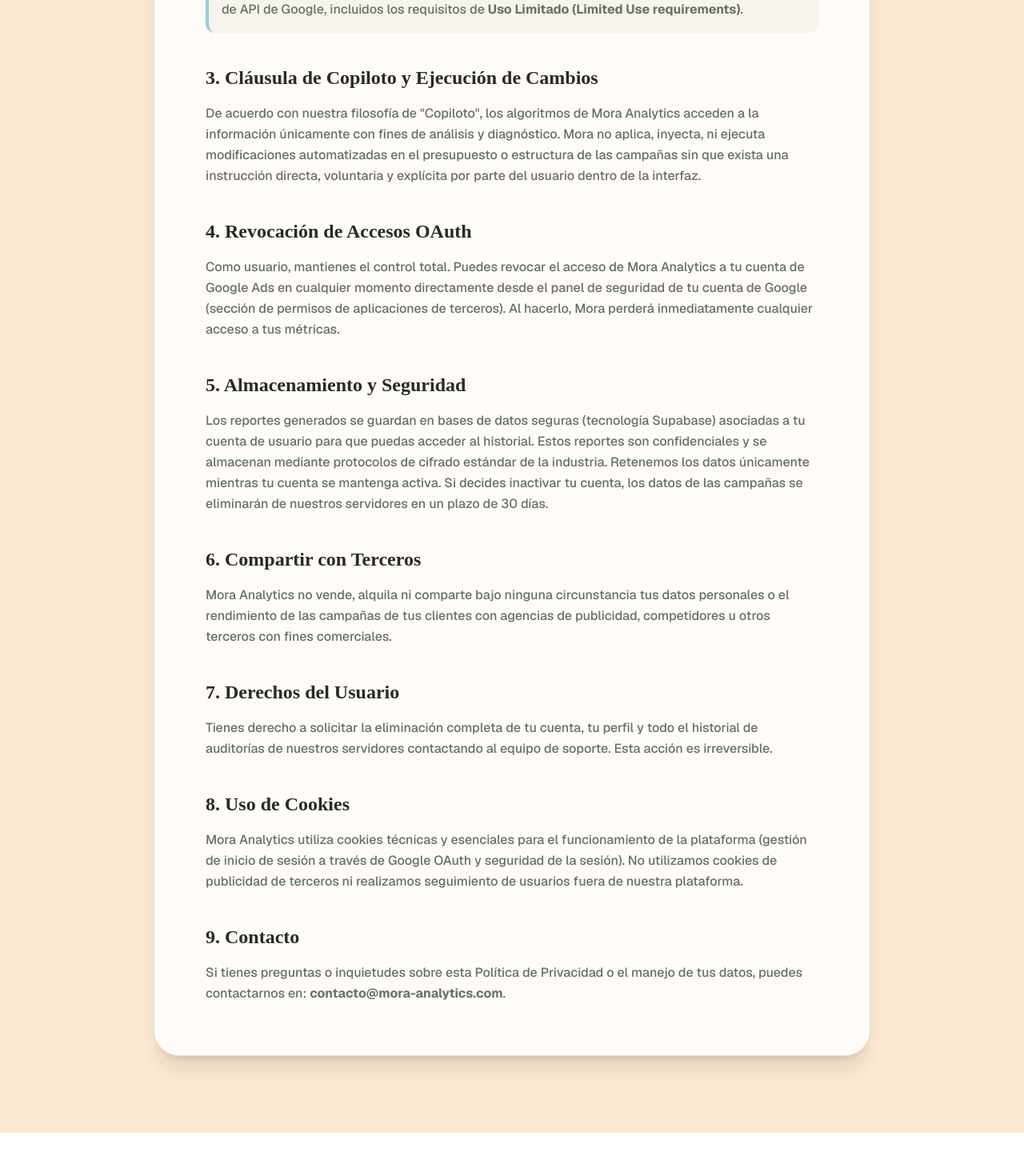
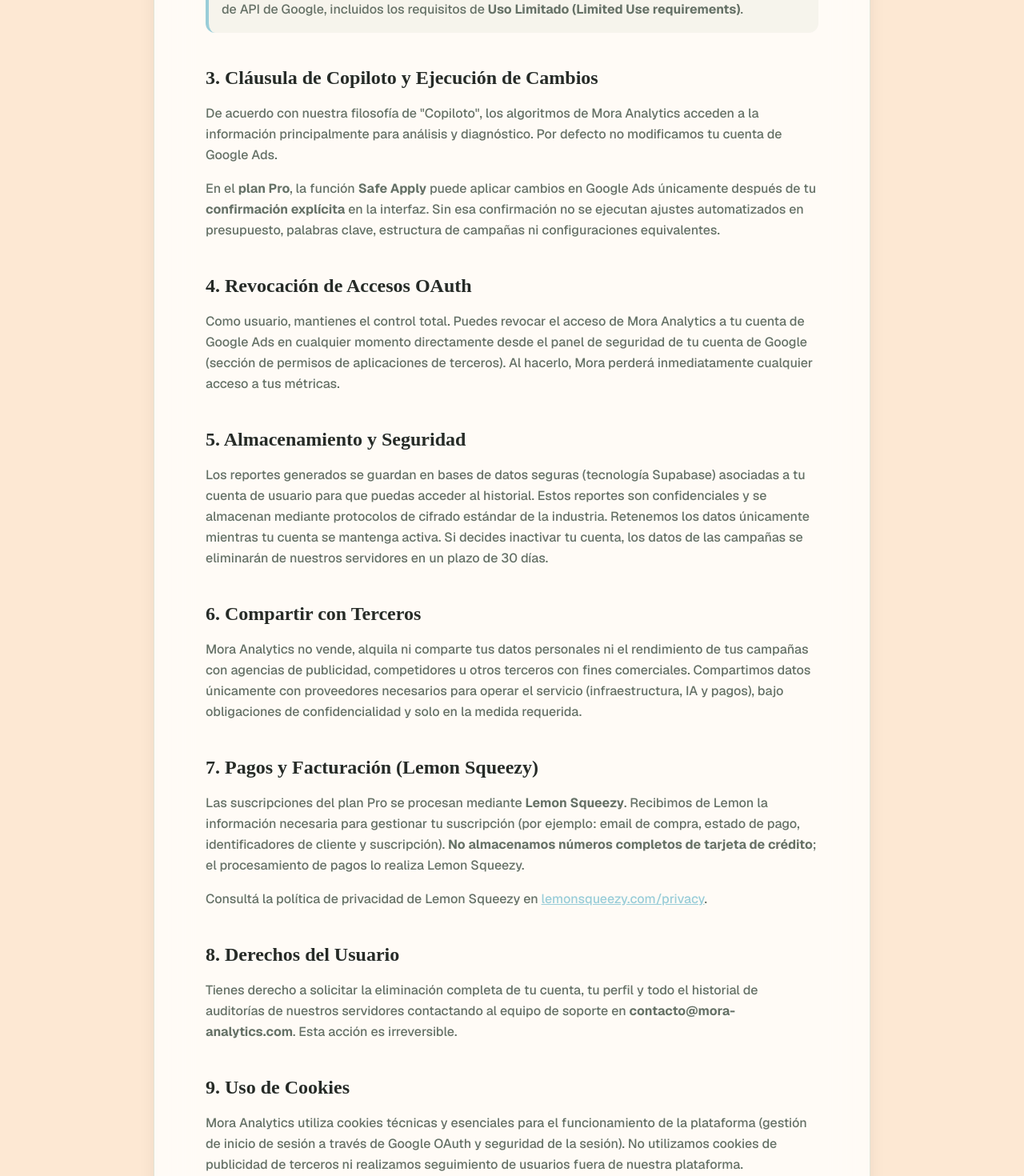
Before and after one commit to joelradolci-byte/morads, a Next.js app: page /privacidad in a window 1280 px wide. Shown: the part 840-2310 px from the top of the page at 80% size. Before the commit the page ends 2256 px from the top, so only its background shows below. Built offline with nearby package versions, Linux system fonts and the light colour scheme.

Commit message:
Actualizar términos y privacidad (Pro, Lemon Squeezy, Safe Apply)

```diff
--- a/app/privacidad/page.tsx
+++ b/app/privacidad/page.tsx
@@ -13,7 +13,7 @@
         <p className="text-[#657166] mb-8 font-bold">Sitio Web Oficial: <a href="https://mora-analytics.com" className="text-[#99CDD8] underline">https://mora-analytics.com</a></p>
 
         <div className="space-y-10 text-[#657166] leading-relaxed font-medium">
-          <p className="text-sm uppercase tracking-widest font-bold text-[#99CDD8]">Última actualización: 10 de Marzo de 2026.</p>
+          <p className="text-sm uppercase tracking-widest font-bold text-[#99CDD8]">Última actualización: 1 de junio de 2026.</p>
 
           <section>
             <h2 className="text-2xl font-bold text-[#262B27] mb-4" style={{ fontFamily: "'Playfair Display', serif" }}>1. Datos que recopilamos (Google Ads API)</h2>
@@ -34,7 +34,8 @@
 
           <section>
             <h2 className="text-2xl font-bold text-[#262B27] mb-4" style={{ fontFamily: "'Playfair Display', serif" }}>3. Cláusula de Copiloto y Ejecución de Cambios</h2>
-            <p>De acuerdo con nuestra filosofía de "Copiloto", los algoritmos de Mora Analytics acceden a la información únicamente con fines de análisis y diagnóstico. Mora no aplica, inyecta, ni ejecuta modificaciones automatizadas en el presupuesto o estructura de las campañas sin que exista una instrucción directa, voluntaria y explícita por parte del usuario dentro de la interfaz.</p>
+            <p>De acuerdo con nuestra filosofía de &quot;Copiloto&quot;, los algoritmos de Mora Analytics acceden a la información principalmente para análisis y diagnóstico. Por defecto no modificamos tu cuenta de Google Ads.</p>
+            <p className="mt-4">En el <strong>plan Pro</strong>, la función <strong>Safe Apply</strong> puede aplicar cambios en Google Ads únicamente después de tu <strong>confirmación explícita</strong> en la interfaz. Sin esa confirmación no se ejecutan ajustes automatizados en presupuesto, palabras clave, estructura de campañas ni configuraciones equivalentes.</p>
           </section>
 
           <section>
@@ -49,21 +50,33 @@
 
           <section>
             <h2 className="text-2xl font-bold text-[#262B27] mb-4" style={{ fontFamily: "'Playfair Display', serif" }}>6. Compartir con Terceros</h2>
-            <p>Mora Analytics no vende, alquila ni comparte bajo ninguna circunstancia tus datos personales o el rendimiento de las campañas de tus clientes con agencias de publicidad, competidores u otros terceros con fines comerciales.</p>
+            <p>Mora Analytics no vende, alquila ni comparte tus datos personales ni el rendimiento de tus campañas con agencias de publicidad, competidores u otros terceros con fines comerciales. Compartimos datos únicamente con proveedores necesarios para operar el servicio (infraestructura, IA y pagos), bajo obligaciones de confidencialidad y solo en la medida requerida.</p>
           </section>
 
           <section>
-            <h2 className="text-2xl font-bold text-[#262B27] mb-4" style={{ fontFamily: "'Playfair Display', serif" }}>7. Derechos del Usuario</h2>
-            <p>Tienes derecho a solicitar la eliminación completa de tu cuenta, tu perfil y todo el historial de auditorías de nuestros servidores contactando al equipo de soporte. Esta acción es irreversible.</p>
+            <h2 className="text-2xl font-bold text-[#262B27] mb-4" style={{ fontFamily: "'Playfair Display', serif" }}>7. Pagos y Facturación (Lemon Squeezy)</h2>
+            <p>Las suscripciones del plan Pro se procesan mediante <strong>Lemon Squeezy</strong>. Recibimos de Lemon la información necesaria para gestionar tu suscripción (por ejemplo: email de compra, estado de pago, identificadores de cliente y suscripción). <strong>No almacenamos números completos de tarjeta de crédito</strong>; el procesamiento de pagos lo realiza Lemon Squeezy.</p>
+            <p className="mt-4">
+              Consultá la política de privacidad de Lemon Squeezy en{" "}
+              <a href="https://www.lemonsqueezy.com/privacy" target="_blank" rel="noopener noreferrer" className="underline hover:text-[#262B27] text-[#99CDD8]">
+                lemonsqueezy.com/privacy
+              </a>
+              .
+            </p>
           </section>
 
           <section>
-            <h2 className="text-2xl font-bold text-[#262B27] mb-4" style={{ fontFamily: "'Playfair Display', serif" }}>8. Uso de Cookies</h2>
+            <h2 className="text-2xl font-bold text-[#262B27] mb-4" style={{ fontFamily: "'Playfair Display', serif" }}>8. Derechos del Usuario</h2>
+            <p>Tienes derecho a solicitar la eliminación completa de tu cuenta, tu perfil y todo el historial de auditorías de nuestros servidores contactando al equipo de soporte en <strong>contacto@mora-analytics.com</strong>. Esta acción es irreversible.</p>
+          </section>
+
+          <section>
+            <h2 className="text-2xl font-bold text-[#262B27] mb-4" style={{ fontFamily: "'Playfair Display', serif" }}>9. Uso de Cookies</h2>
             <p>Mora Analytics utiliza cookies técnicas y esenciales para el funcionamiento de la plataforma (gestión de inicio de sesión a través de Google OAuth y seguridad de la sesión). No utilizamos cookies de publicidad de terceros ni realizamos seguimiento de usuarios fuera de nuestra plataforma.</p>
           </section>
 
           <section>
-            <h2 className="text-2xl font-bold text-[#262B27] mb-4" style={{ fontFamily: "'Playfair Display', serif" }}>9. Contacto</h2>
+            <h2 className="text-2xl font-bold text-[#262B27] mb-4" style={{ fontFamily: "'Playfair Display', serif" }}>10. Contacto</h2>
             <p>Si tienes preguntas o inquietudes sobre esta Política de Privacidad o el manejo de tus datos, puedes contactarnos en: <strong>contacto@mora-analytics.com</strong>.</p>
           </section>
         </div>
--- a/app/terminos/page.tsx
+++ b/app/terminos/page.tsx
@@ -13,15 +13,16 @@
         <p className="text-[#657166] mb-8 font-bold">Sitio Web Oficial: <a href="https://mora-analytics.com" className="text-[#99CDD8] underline">https://mora-analytics.com</a></p>
 
         <div className="space-y-10 text-[#657166] leading-relaxed font-medium">
-          <p className="text-sm uppercase tracking-widest font-bold text-[#99CDD8]">Última actualización: 10 de Marzo de 2026.</p>
+          <p className="text-sm uppercase tracking-widest font-bold text-[#99CDD8]">Última actualización: 1 de junio de 2026.</p>
 
           <section>
             <h2 className="text-2xl font-bold text-[#262B27] mb-4" style={{ fontFamily: "'Playfair Display', serif" }}>1. Transparencia y Control (Cláusula de Copiloto)</h2>
-            <p>El uso de la plataforma <strong>Mora Analytics</strong> se rige bajo un modelo de "Copiloto". Esto implica que:</p>
+            <p>El uso de la plataforma <strong>Mora Analytics</strong> se rige bajo un modelo de &quot;Copiloto&quot;. Esto implica que:</p>
             <ul className="list-disc ml-6 mt-4 space-y-2">
               <li><strong>Supervisión Humana Obligatoria:</strong> Mora actúa como una herramienta de diagnóstico que sugiere optimizaciones. El usuario es el único responsable de validar, revisar y confirmar la pertinencia de dichos cambios antes de aplicarlos.</li>
               <li><strong>Responsabilidad del Propietario:</strong> La decisión estratégica final y la ejecución de ajustes en la plataforma de Google Ads recaen exclusivamente sobre el titular de la cuenta o el gestor autorizado.</li>
-              <li><strong>Red de Seguridad:</strong> Todas las acciones aplicadas a través de nuestras funciones de automatización mantienen un mecanismo de reversión inmediata en caso de errores en la validación humana.</li>
+              <li><strong>Safe Apply (plan Pro):</strong> Las funciones que aplican cambios en Google Ads solo lo hacen tras tu confirmación explícita en la interfaz. Sin esa confirmación no se ejecutan ajustes.</li>
+              <li><strong>Red de Seguridad:</strong> Las acciones aplicadas mediante Safe Apply pueden revertirse cuando la plataforma de Google Ads lo permita; el usuario debe validar el impacto de cada cambio.</li>
             </ul>
           </section>
 
@@ -32,12 +33,15 @@
 
           <section>
             <h2 className="text-2xl font-bold text-[#262B27] mb-4" style={{ fontFamily: "'Playfair Display', serif" }}>3. Suscripciones y Gestión de Pagos</h2>
-            <p>El servicio incluye una evaluación gratuita de 14 días (sin tarjeta) al conectar Google Ads, con límites publicados en Precios, y el plan Pro por suscripción mensual de USD 27 procesada por Lemon Squeezy. Los precios pueden actualizarse con previo aviso. La suscripción Pro se puede cancelar desde el portal de pagos. No se emiten reembolsos parciales tras la cancelación. Un trial por email.</p>
+            <p><strong>Evaluación:</strong> 14 días sin tarjeta al conectar Google Ads (con email confirmado), con los límites publicados en la página de <Link href="/precios" className="text-[#99CDD8] underline hover:text-[#262B27]">Precios</Link> (2 auditorías, 1 generación de anuncios RSA, 1 PDF con marca Mora). Un solo periodo de evaluación por dirección de email. Tras finalizar la evaluación, el acceso queda limitado a la lectura de la última auditoría hasta activar el plan Pro.</p>
+            <p className="mt-4"><strong>Plan Pro:</strong> suscripción mensual de <strong>USD 27</strong>, procesada por <strong>Lemon Squeezy</strong> como merchant of record. El acceso Pro se activa con el mismo email utilizado en la compra. Podés cancelar en cualquier momento desde el portal de pagos de Lemon Squeezy; el acceso Pro continúa hasta el final del período ya facturado.</p>
+            <p className="mt-4"><strong>Precios:</strong> podemos actualizar los precios o límites del plan Pro con aviso razonable en el sitio web.</p>
+            <p className="mt-4"><strong>Reembolsos:</strong> salvo obligación legal aplicable en tu jurisdicción, no ofrecemos reembolsos prorrateados por cancelación a mitad de período. Las disputas de cargo y solicitudes de reembolso se gestionan según las políticas de Lemon Squeezy. Para consultas: <strong>contacto@mora-analytics.com</strong>.</p>
           </section>
 
           <section>
             <h2 className="text-2xl font-bold text-[#262B27] mb-4" style={{ fontFamily: "'Playfair Display', serif" }}>4. Propiedad Intelectual</h2>
-            <p>Los usuarios del "Plan Agency" tienen derecho a exportar reportes bajo su propia identidad corporativa (Marca Blanca). Sin embargo, el software, código fuente, algoritmos de procesamiento y prompts propietarios de inteligencia artificial siguen siendo propiedad intelectual exclusiva de Mora Analytics.</p>
+            <p>Los usuarios del <strong>plan Pro</strong> pueden exportar reportes PDF con <strong>marca blanca</strong> (logo de su agencia u organización). El software, código fuente, algoritmos de procesamiento y prompts propietarios de inteligencia artificial siguen siendo propiedad intelectual exclusiva de Mora Analytics.</p>
           </section>
 
           <section>
```
